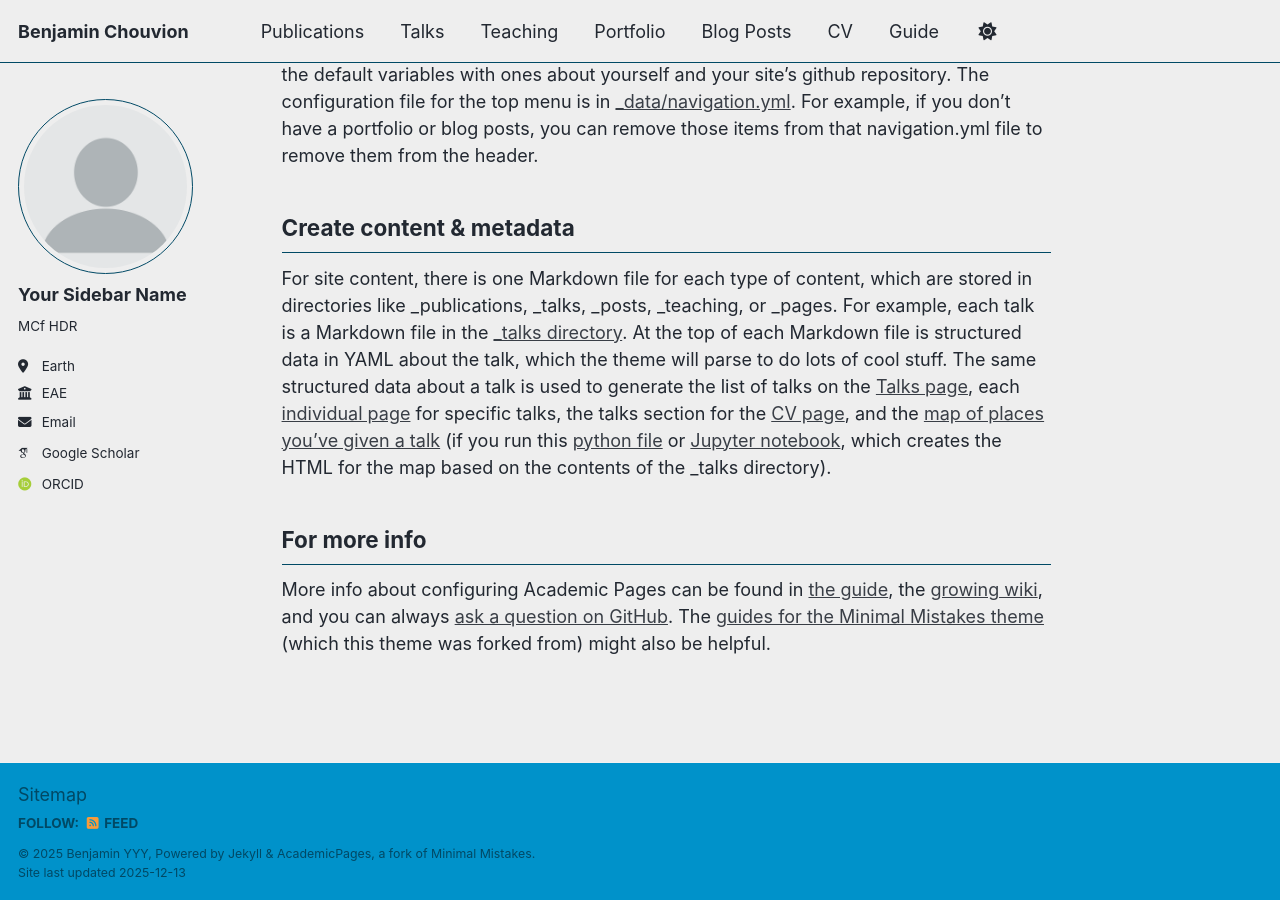
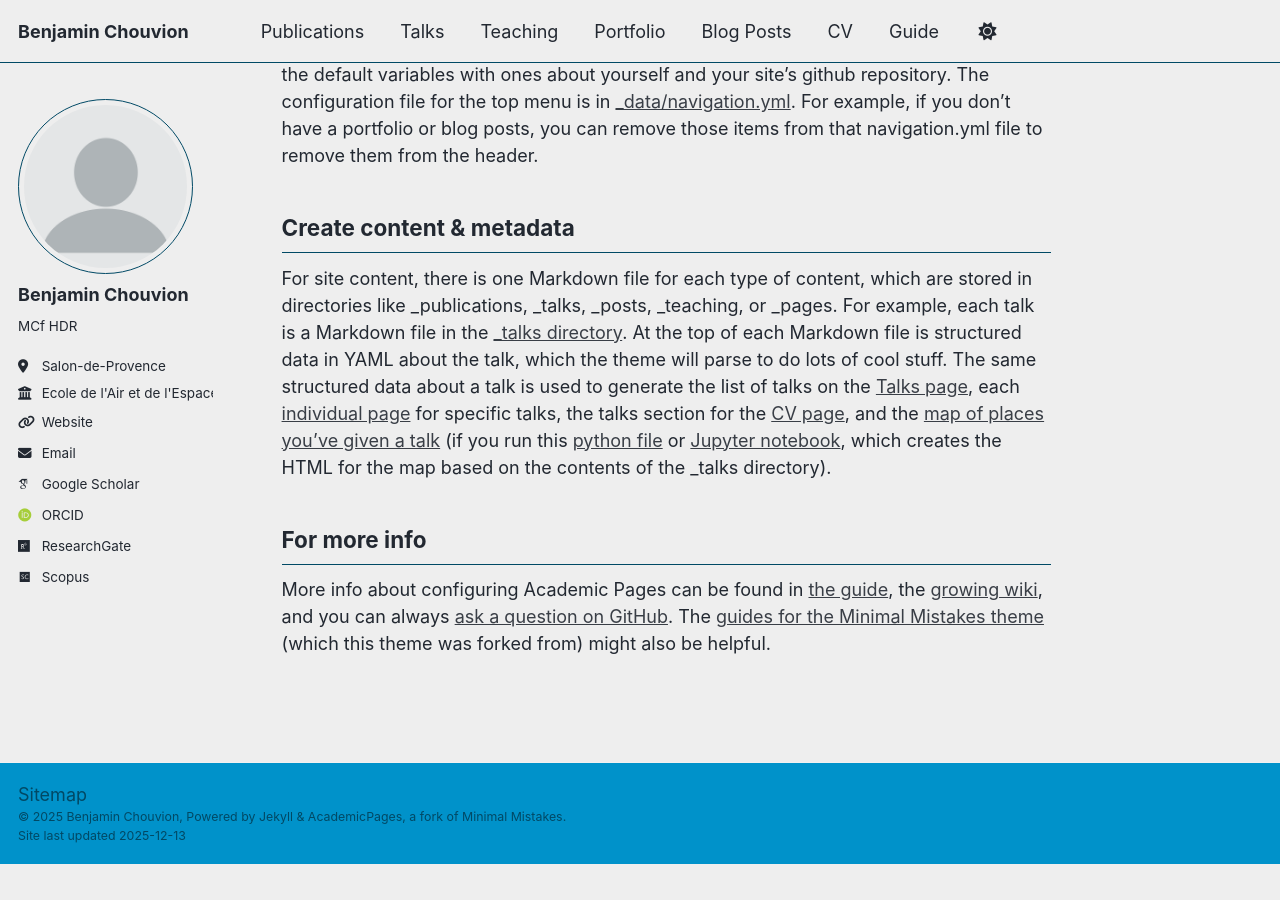
Before and after one commit to benjamin-chouvion/benjamin-chouvion.github.io, a Jekyll site: the page built from _pages/about.md, in a window 1280 px wide and 900 px high, scrolled down 1062 px. Built offline with Jekyll 4.4.1, drawn with Linux system fonts in a browser that asks for light colours; some web fonts are replaced; a script bundle is joined from its source files by our own code; library files that are not in the unit come from our copies; after the commit the page ends 1925 px from its top, so only the background shows below that.

Commit message:
Update personal information in _config.yml

```diff
--- a/_config.yml
+++ b/_config.yml
@@ -11,7 +11,7 @@ locale                   : "en-US"
 site_theme               : "air" # Currently available options are "default", "air"
 title                    : "Benjamin Chouvion"
 title_separator          : "-"
-name                     : &name "Benjamin YYY"
+name                     : &name "Benjamin Chouvion"
 description              : &description "Your Name's academic portfolio"   # Update this with a general description of your site, this is the default if not overridden by a page
 url                      : https://academicpages.github.io # The base hostname & protocol for your site e.g. "https://[your GitHub username].github.io",
                                                            # or if you already have some other page hosted on Github then use "https://[your GitHub username].github.io/[Your Repo Name]"
@@ -24,12 +24,12 @@ repository               : "academicpages/academicpages.github.io"
 author:
   # Biographic information
   avatar           : "profile.png"
-  name             : "Your Sidebar Name"
+  name             : "Benjamin Chouvion"
   pronouns         : # example: "she/her"
   bio              : "MCf HDR"
-  location         : "Earth"
-  employer         : "EAE"
-  uri              : # URL
+  location         : "Salon-de-Provence"
+  employer         : "Ecole de l'Air et de l'Espace"
+  uri              : "https://www.ecole-air-espace.fr/"
   email            : "XXX@example.org"
 
   # Academic websites
@@ -42,8 +42,8 @@ author:
   semantic         : # URL
   ssrn             : # URL
   pubmed           : # "https://www.ncbi.nlm.nih.gov/pubmed/?term=john+snow"
-  researchgate     : # URL
-  scopus           : # URL
+  researchgate     : "https://www.researchgate.net/profile/Benjamin-Chouvion"
+  scopus           : "https://www.scopus.com/authid/detail.uri?authorId=36157730000"
   zotero           : # URL
 
 
@@ -125,7 +125,7 @@ staticman:
       options:
         format           : "iso8601" # "iso8601" (default), "timestamp-seconds", "timestamp-milliseconds"
 atom_feed:
-  hide                   : false     # change to true to hide the RSS feed in the footer
+  hide                   : true     # or false, change to true to hide the RSS feed in the footer
   path                   : # blank (default) uses feed.xml
 
 
@@ -155,7 +155,7 @@ social:
 
 # Analytics
 analytics:
-  provider               :  "false" # false (default), "google", "google-universal", "google-analytics-4", "custom"
+  provider               :  "google-analytics-4" # false (default), "google", "google-universal", "google-analytics-4", "custom"
   google:
     tracking_id          :
 
```
